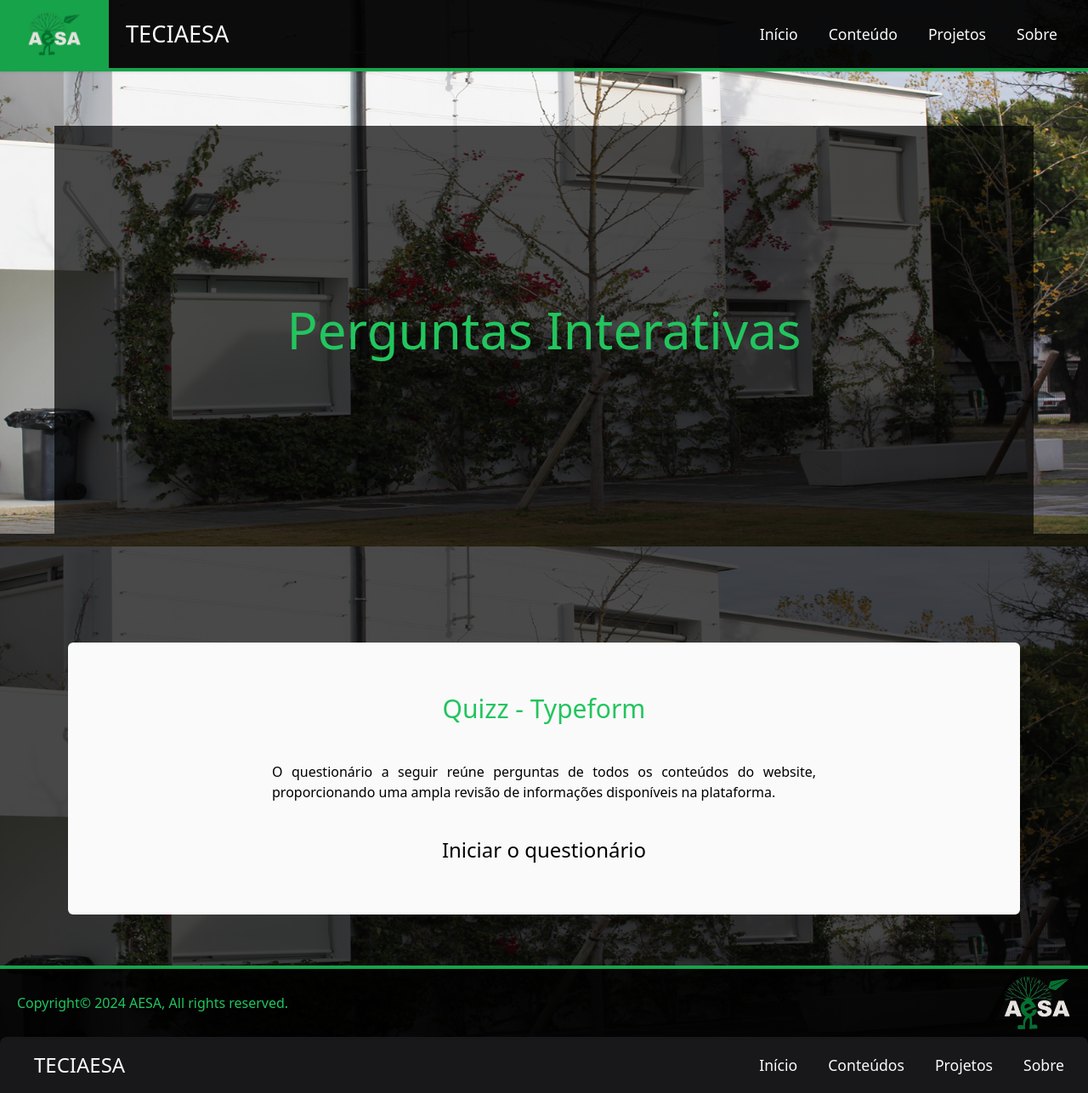
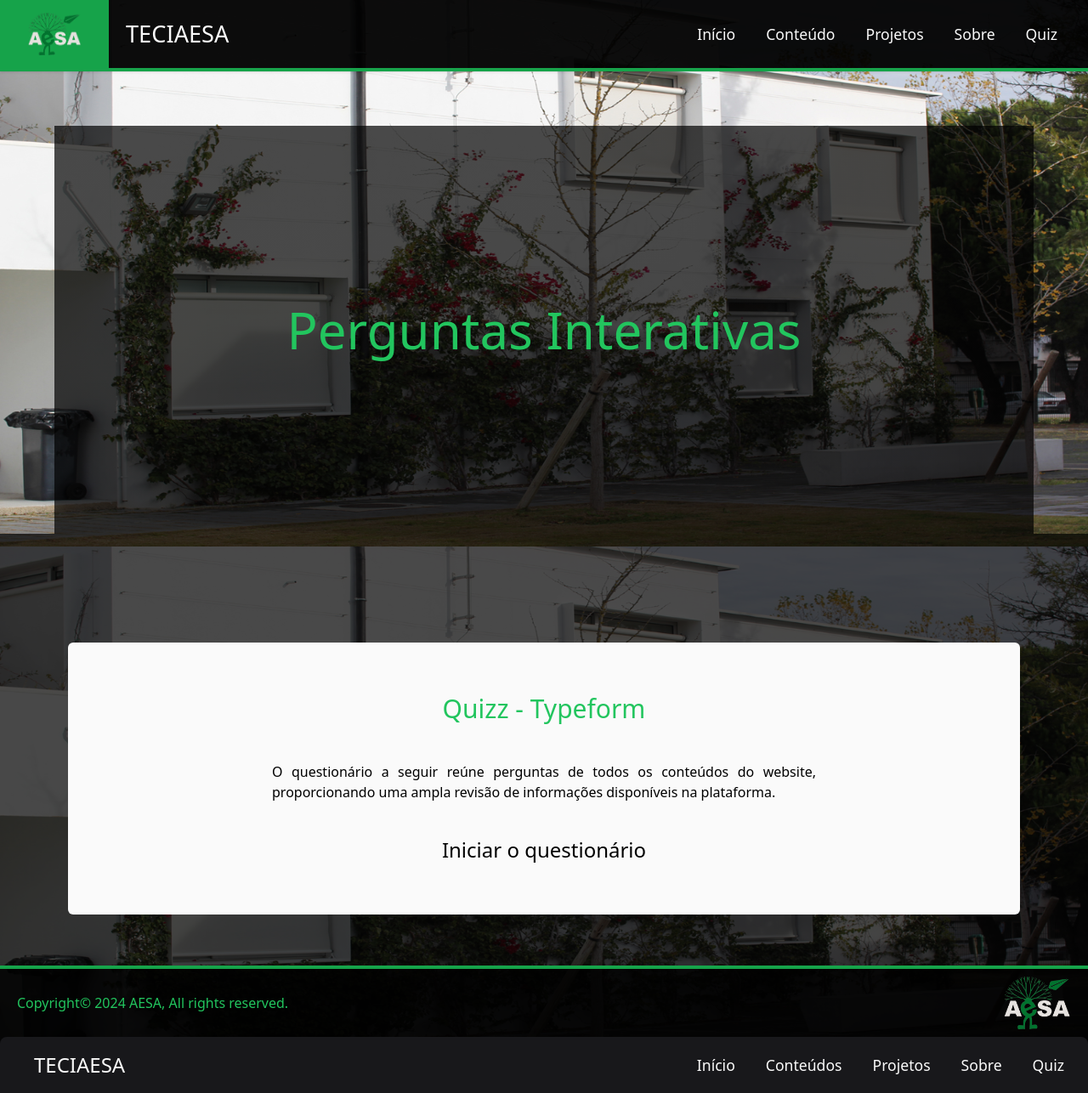
Before and after one commit to OVasconceloss/dac-website-23-24, a React (Vite) app: page /quizz in a window 1280 px wide. Shown: the whole page at 85% size. Built offline with nearby package versions, Linux system fonts and the light colour scheme.

Commit message:
:sparkles: feat: add the form page links

```diff
--- a/src/components/footer/footer.jsx
+++ b/src/components/footer/footer.jsx
@@ -28,6 +28,10 @@ export const Footer = () => {
             transition ease-linear hover:border-green-600 hover:text-green-600'>
           Sobre
           </Link>
+          <Link to={'/quizz'} className='p-2 text-[1.1rem] border-b-2 border-transparent text-zinc-50
+            transition ease-linear hover:border-green-600 hover:text-green-600'>
+          Quiz
+          </Link>
         </nav>
         <h1 className="text-[1.5rem] text-zinc-50">TECIAESA</h1>
       </section>
--- a/src/components/header/header.jsx
+++ b/src/components/header/header.jsx
@@ -31,6 +31,10 @@ export const Header = () => {
             transition ease-linear hover:border-green-600 hover:text-green-600'>
           Sobre
           </Link>
+          <Link to={'/quizz'} className='p-2 text-[1.1rem] border-b-2 border-transparent text-zinc-50
+            transition ease-linear hover:border-green-600 hover:text-green-600'>
+          Quiz
+          </Link>
         </nav>
     </header>
   );
```
